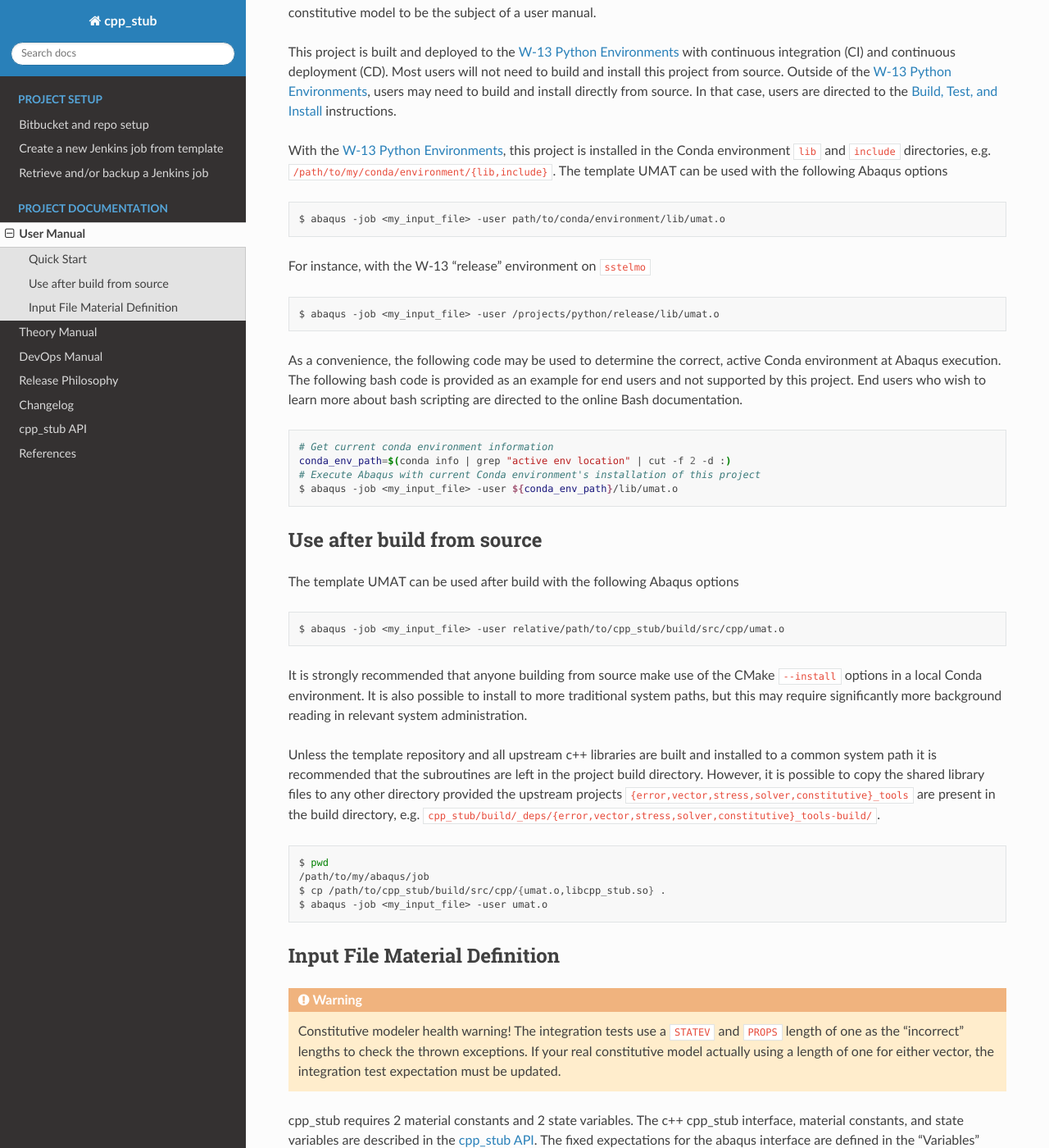
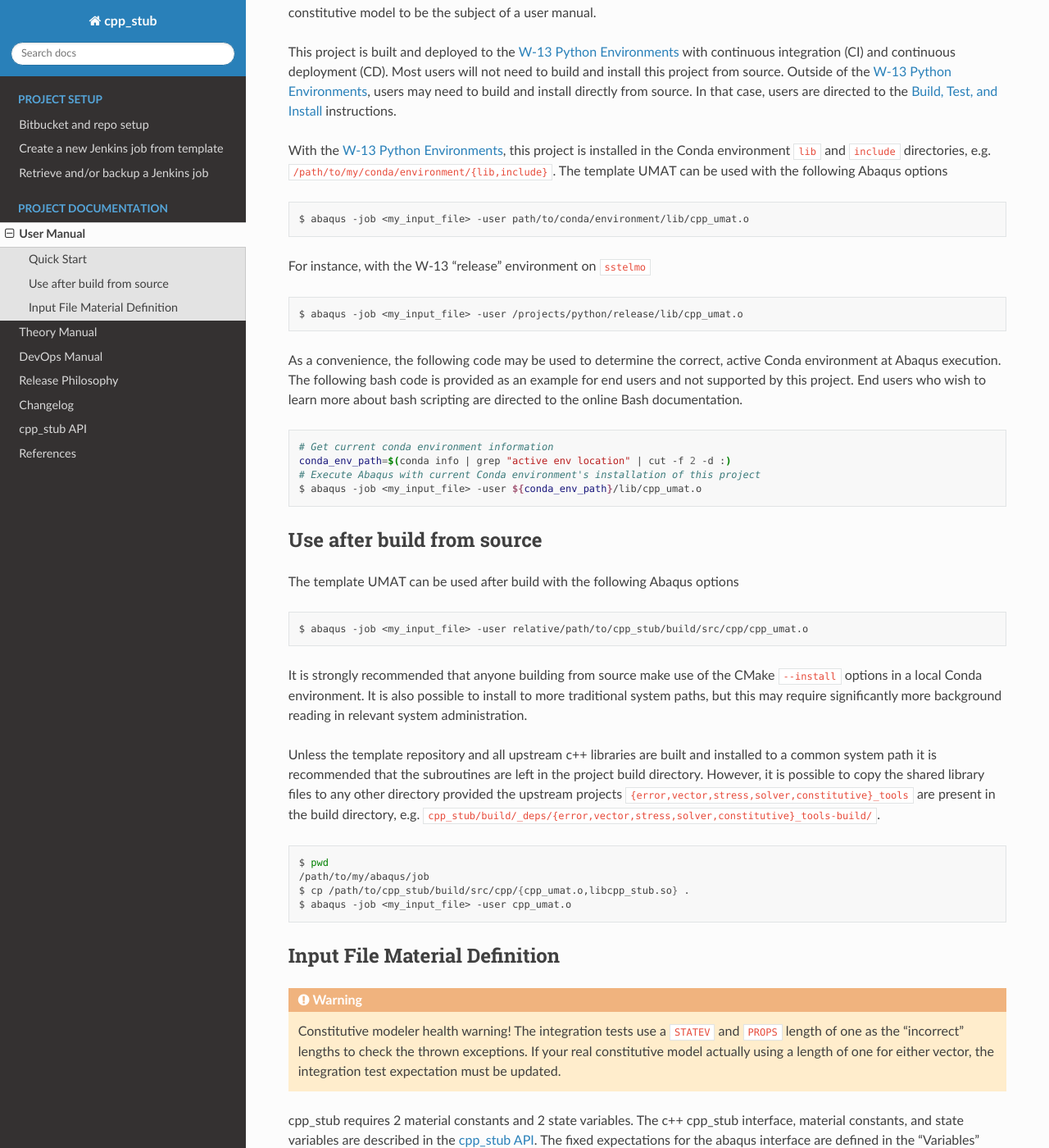
Before and after one commit to lanl/tardigrade-asp, a Sphinx documentation site: the page built from docs/user.rst, in a window 1280 px wide and 1400 px high, scrolled down 261 px. Shown: the whole window at 82% size. Built offline with Sphinx 7.4.7 and the Read the Docs theme 2.0.0, drawn with Linux system fonts in a browser that asks for light colours; cross-references to code outside the pages are shown as plain code.

Commit message:
FEAT: rename cpp_stub umat to avoid conflicts with other projects

```diff
--- a/CMakeLists.txt
+++ b/CMakeLists.txt
@@ -9,7 +9,7 @@ set(CMAKE_SRC_PATH "src/cmake")
 set(ABAQUS_SRC_PATH "src/abaqus")
 
 # Set some Abaqus integration variables
-set(UMAT "umat")
+set(UMAT "cpp_umat")
 set(MISSING_INTEGRATION_DEPS_MESSAGE "Abaqus integration tests will be skipped.")
 
 # Add installation directory variables
--- a/docs/user.rst
+++ b/docs/user.rst
@@ -23,13 +23,13 @@ Abaqus options
 
 .. code:: bash
 
-   $ abaqus -job <my_input_file> -user path/to/conda/environment/lib/umat.o
+   $ abaqus -job <my_input_file> -user path/to/conda/environment/lib/cpp_umat.o
 
 For instance, with the W-13 "release" environment on ``sstelmo``
 
 .. code:: bash
 
-   $ abaqus -job <my_input_file> -user /projects/python/release/lib/umat.o
+   $ abaqus -job <my_input_file> -user /projects/python/release/lib/cpp_umat.o
 
 As a convenience, the following code may be used to determine the correct, active Conda environment at Abaqus execution.
 The following bash code is provided as an example for end users and not supported by this project. End users who wish to
@@ -40,7 +40,7 @@ learn more about bash scripting are directed to the online Bash documentation.
    # Get current conda environment information
    conda_env_path=$(conda info | grep "active env location" | cut -f 2 -d :)
    # Execute Abaqus with current Conda environment's installation of this project
-   $ abaqus -job <my_input_file> -user ${conda_env_path}/lib/umat.o
+   $ abaqus -job <my_input_file> -user ${conda_env_path}/lib/cpp_umat.o
 
 ***************************
 Use after build from source
@@ -50,7 +50,7 @@ The template UMAT can be used after build with the following Abaqus options
 
 .. code:: bash
 
-   $ abaqus -job <my_input_file> -user relative/path/to/cpp_stub/build/src/cpp/umat.o
+   $ abaqus -job <my_input_file> -user relative/path/to/cpp_stub/build/src/cpp/cpp_umat.o
 
 It is strongly recommended that anyone building from source make use of the CMake ``--install`` options in a local Conda
 environment. It is also possible to install to more traditional system paths, but this may require significantly more
@@ -66,8 +66,8 @@ are present in the build directory, e.g.
 
    $ pwd
    /path/to/my/abaqus/job
-   $ cp /path/to/cpp_stub/build/src/cpp/{umat.o,libcpp_stub.so} .
-   $ abaqus -job <my_input_file> -user umat.o
+   $ cp /path/to/cpp_stub/build/src/cpp/{cpp_umat.o,libcpp_stub.so} .
+   $ abaqus -job <my_input_file> -user cpp_umat.o
 
 ******************************
 Input File Material Definition
```
Also changed, not shown: docs/api.rst (+4 -4 lines), 3 other files.
